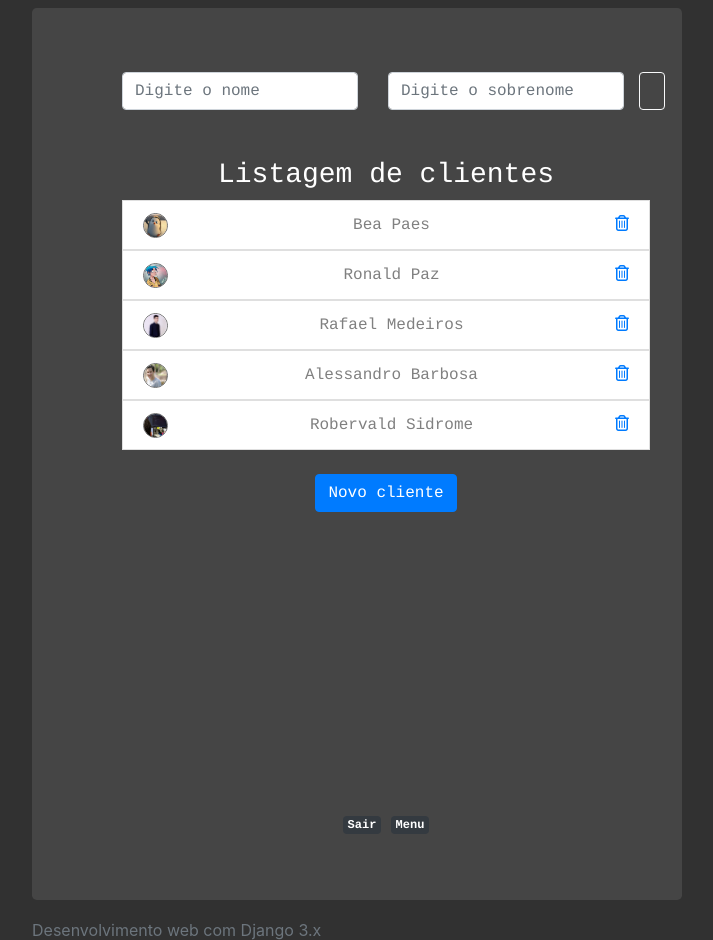
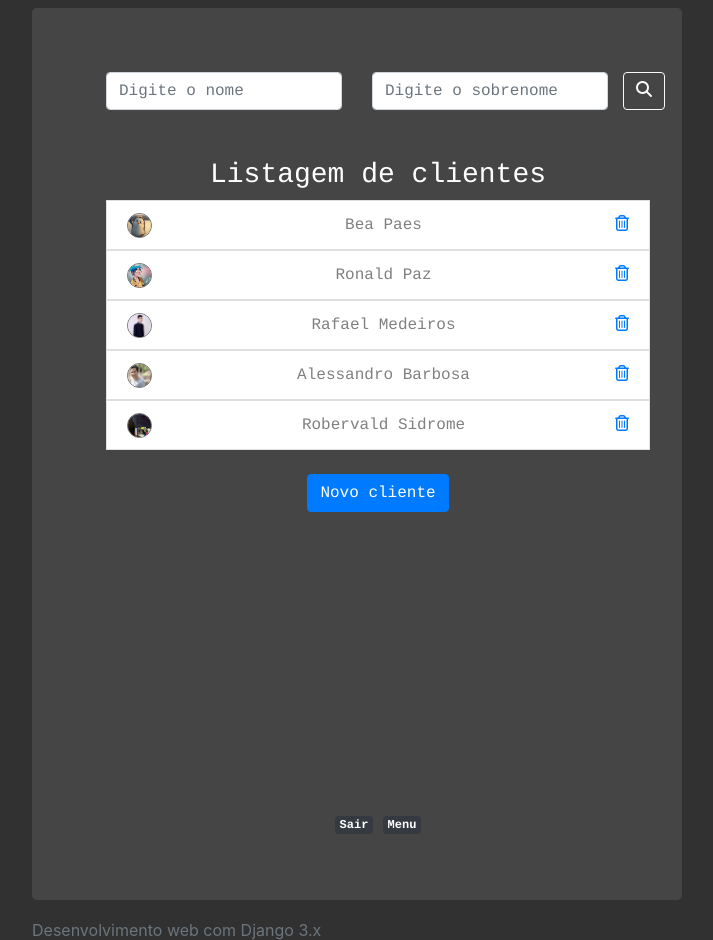
Before and after one commit to RonaldKauan/CursoDjango, a Django app: page /clientes/list/ in a window 1280 px wide. Shown: the top 940 px of the page, without its empty margins (283-996 px from the left). Run offline with Django 3.2, Linux system fonts and the light colour scheme; a user stored in the database is signed in; data comes from the database, SQL or seed files in the repository; both versions use the stored data as it was after the commit; some libraries are stand-ins or nearby versions.

```diff
--- a/clientes/templates/person.html
+++ b/clientes/templates/person.html
@@ -20,7 +20,7 @@
                 <div class="col-auto">
                    <input type="text" name = "sobrenome" id = "sobrenome" class="form-control" placeholder="Digite o sobrenome">
                 </div>
-                <button type="submit" class="btn btn-outline-light"></button>
+                <button type="submit" class="btn btn-outline-light"><i class="fas fa-search"></i></button>
             </form>
 
 
```
Also changed, not shown: db.sqlite3.
